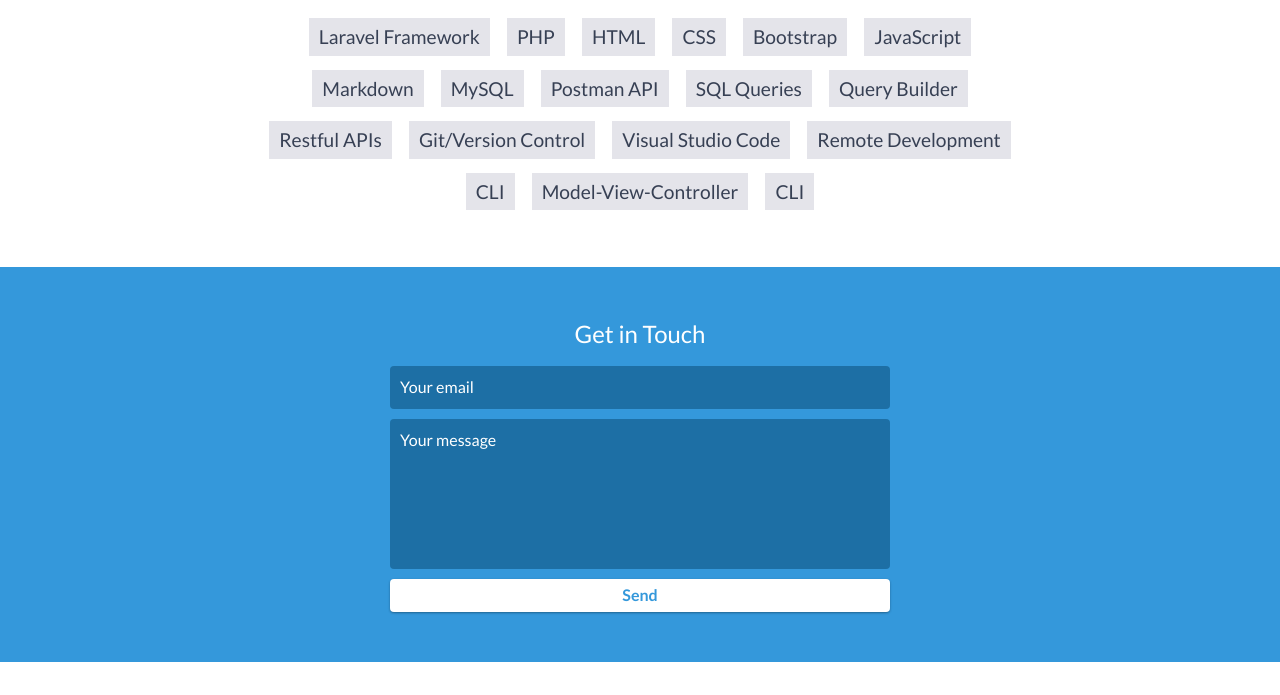
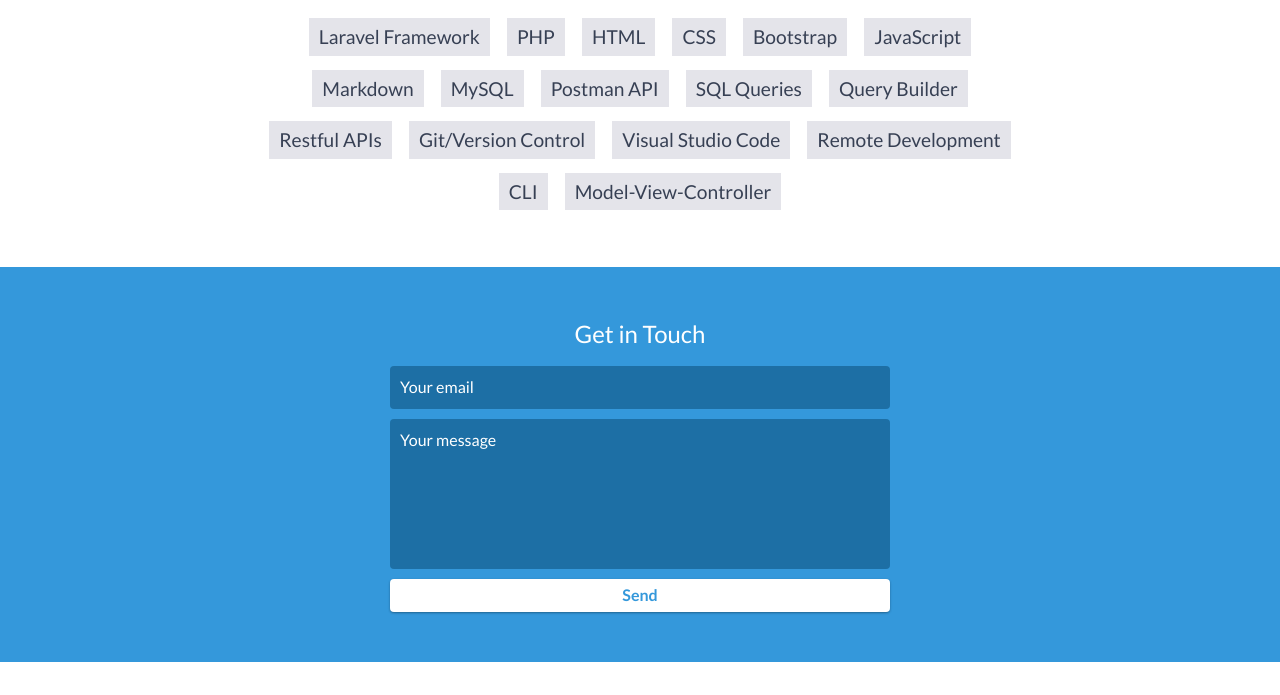
Before and after one commit to IBPMiN/IBPMiN.github.io, a website: page index.html in a window 1280 px wide. Shown: the part 4314-5009 px from the top of the page. Drawn offline with nearby package versions, Linux system fonts and the light colour scheme.

Commit message:
Remove CLI at the skills

```diff
--- a/index.html
+++ b/index.html
@@ -269,7 +269,6 @@
             <li>Remote Development</li>
             <li>CLI</li>
             <li>Model-View-Controller</li>
-            <li>CLI</li>
         </ul>
     </div>
     <!-- End #skills -->
```
